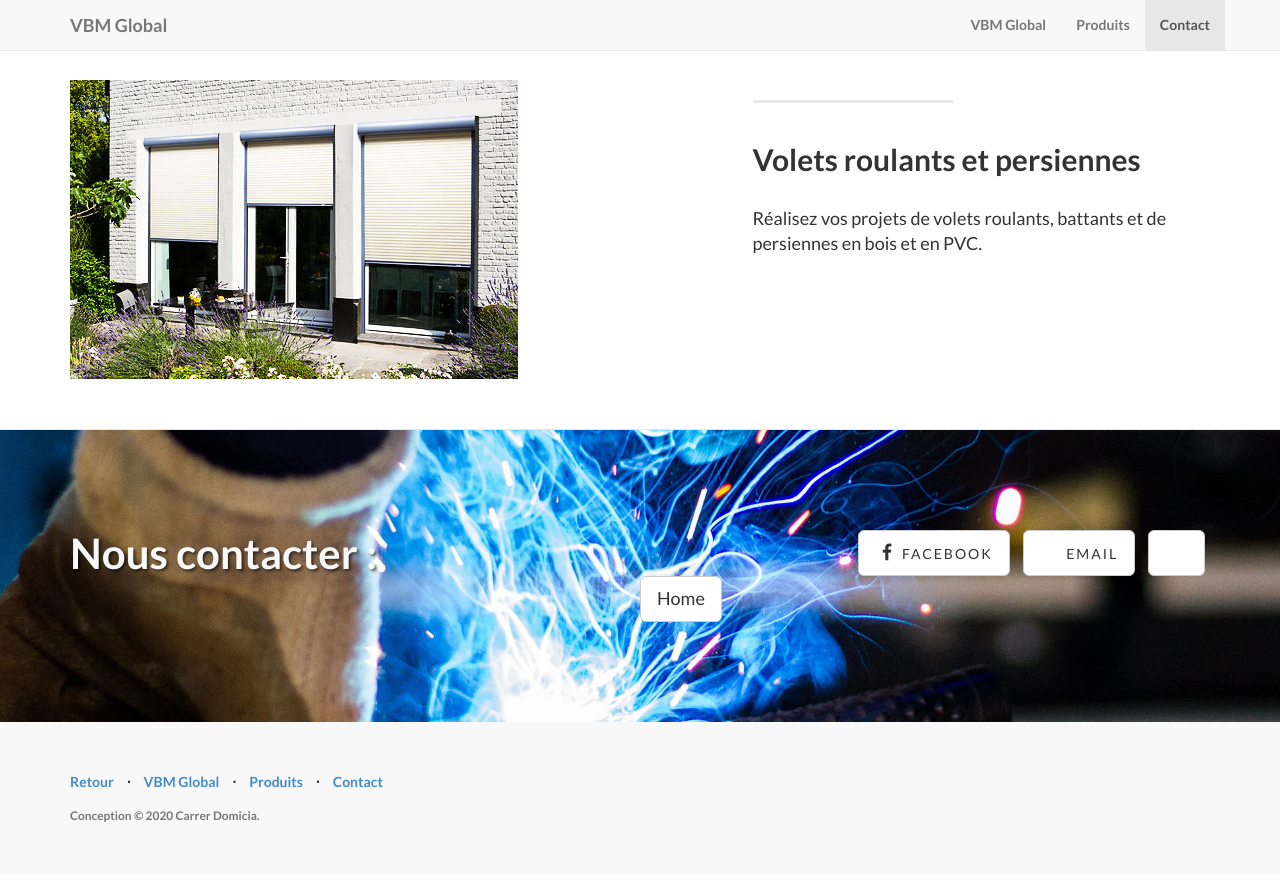
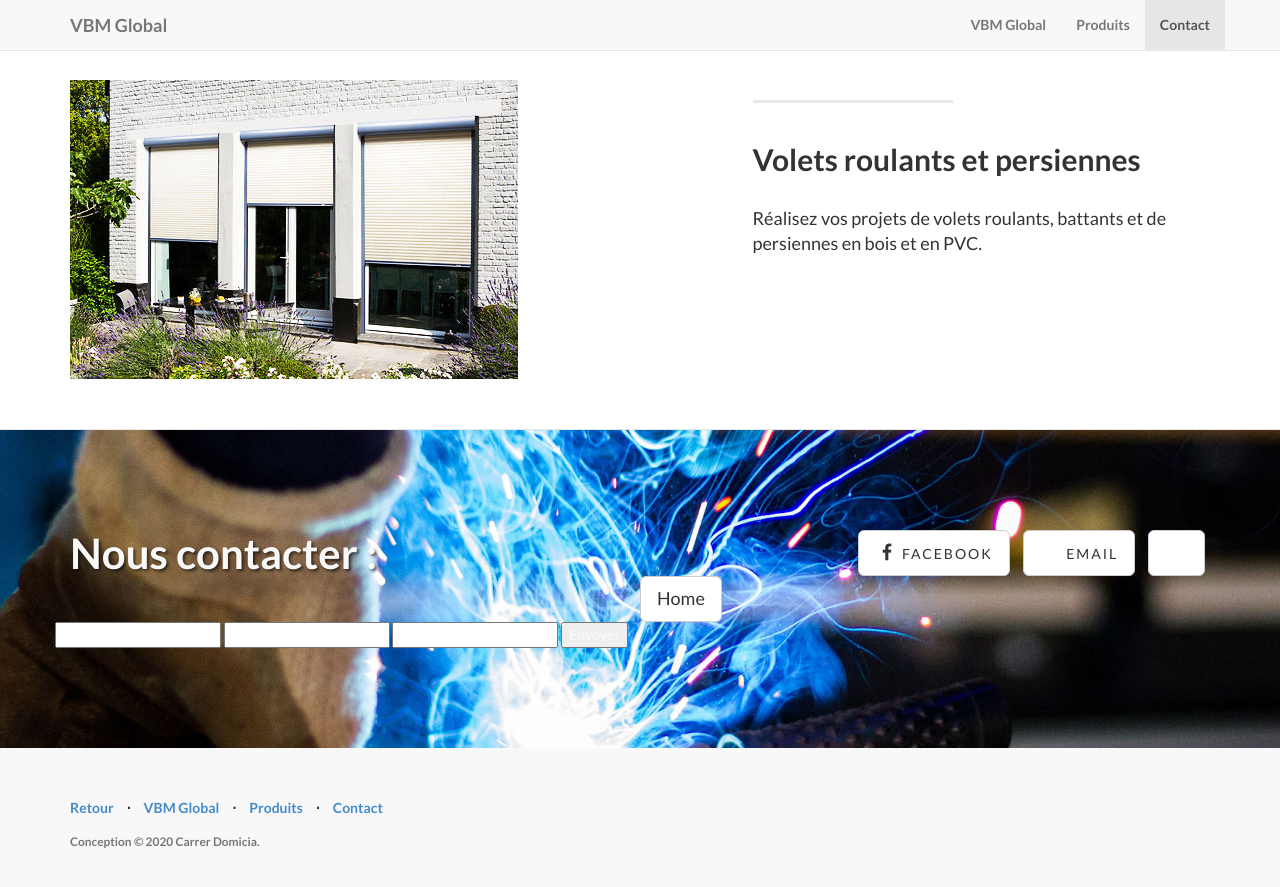
Before and after one commit to juanitito/vbm-landing, a Jekyll site: the page built from index.html, in a window 1280 px wide and 900 px high, scrolled down 2349 px. Shown: the top 887 px of the window. Built offline with Jekyll 4.4.1, drawn with Linux system fonts in a browser that asks for light colours; nearby versions of some CDN libraries; library files that are not in the unit come from our copies.

Commit message:
Update contact.html

```diff
--- a/_includes/contact.html
+++ b/_includes/contact.html
@@ -16,8 +16,13 @@
 				</div>
 				<p></p>
 				<a href="#home" class="btn btn-default btn-lg">Home</a>
+				<form action="https://getform.io/f/8e4f278d-fa48-44f6-850a-a0e6f4e8203c" method="POST">
+					<input type="text" name="nom">
+  				<input type="email" name="email">
+  				<input type="text" name="message">
+  				<button type="submit">Envoyer</button>
+				</form>
 			</div>
-
 		</div>
 		<!-- /.container -->
 
```
